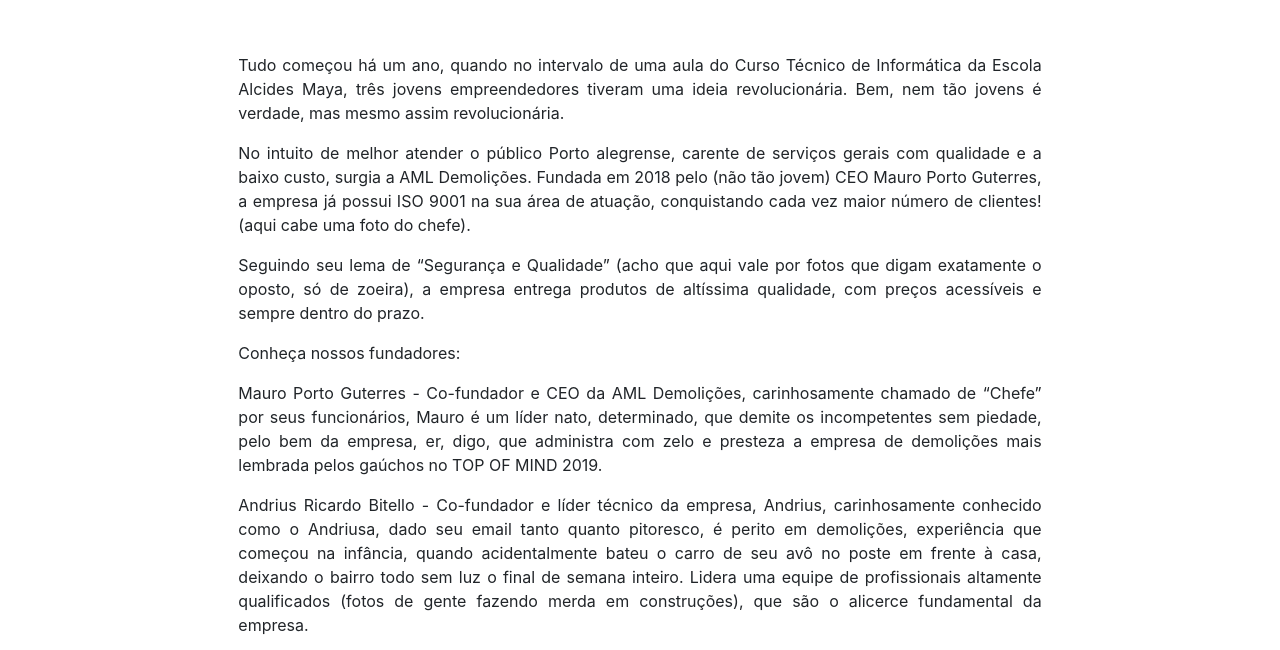
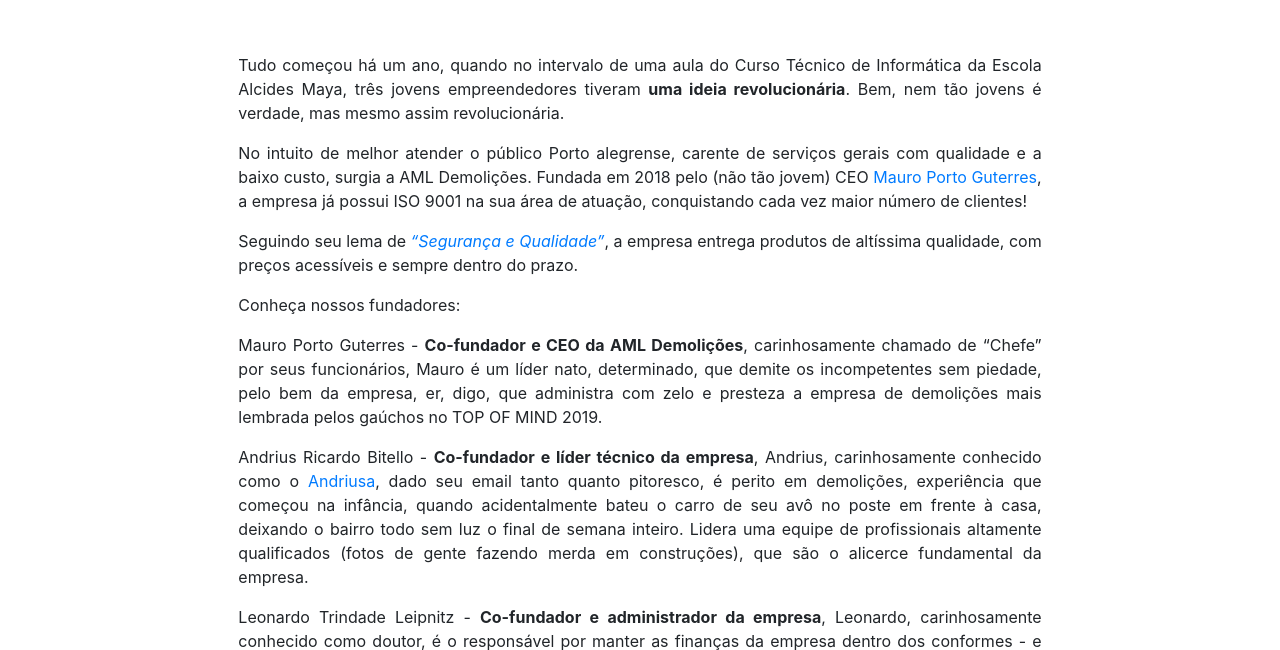
Before and after one commit to MauroTi/SiteAML, a plain HTML site: page quem_somos.html in a window 1280 px wide. Shown: the part 155-805 px from the top of the page. Drawn offline with nearby package versions, Linux system fonts and the light colour scheme.

Commit message:
atualizado quem_somos.html

```diff
--- a/quem_somos.html
+++ b/quem_somos.html
@@ -45,19 +45,19 @@
     <br>
     <br>
     <div class="col-sm-8" align="justify">
-      <p>Tudo começou há um ano, quando no intervalo de uma aula do Curso Técnico de Informática da Escola Alcides Maya, três jovens empreendedores tiveram uma ideia revolucionária. Bem, nem tão jovens é verdade, mas mesmo assim revolucionária.</p>
+      <p>Tudo começou há um ano, quando no intervalo de uma aula do Curso Técnico de Informática da Escola Alcides Maya, três jovens empreendedores tiveram <b>uma ideia revolucionária</b>. Bem, nem tão jovens é verdade, mas mesmo assim revolucionária.</p>
 
-      <p>No intuito de melhor atender o público Porto alegrense, carente de serviços gerais com qualidade e a baixo custo, surgia a AML Demolições. Fundada em 2018 pelo (não tão jovem) CEO Mauro Porto Guterres, a empresa já possui ISO 9001 na sua área de atuação, conquistando cada vez maior número de clientes! (aqui cabe uma foto do chefe).</p>
+  <p>No intuito de melhor atender o público Porto alegrense, carente de serviços gerais com qualidade e a baixo custo, surgia a AML Demolições. Fundada em 2018 pelo (não tão jovem) CEO <a href="https://www.facebook.com/mauro4879" target="_blank">Mauro Porto Guterres</a>, a empresa já possui ISO 9001 na sua área de atuação, conquistando cada vez maior número de clientes!</p>
 
-      <p>Seguindo seu lema de “Segurança e Qualidade” (acho que aqui vale por fotos que digam exatamente o oposto, só de zoeira), a empresa entrega produtos de altíssima qualidade, com preços acessíveis e sempre dentro do prazo.</p>
+  <p>Seguindo seu lema de <a href="https://ultimosegundo.ig.com.br/brasil/2016-10-18/acidente-obras-metro-sp-inocentados-reus.html"><i>“Segurança e Qualidade”</i></a>, a empresa entrega produtos de altíssima qualidade, com preços acessíveis e sempre dentro do prazo.</p>
 
-      <p>Conheça nossos fundadores:</p>
+  <p>Conheça nossos fundadores:</p>
 
-      <p>Mauro Porto Guterres - Co-fundador e CEO da AML Demolições, carinhosamente chamado de “Chefe” por seus funcionários, Mauro é um líder nato, determinado, que demite os incompetentes sem piedade, pelo bem da empresa, er, digo, que administra com zelo e presteza a empresa de demolições mais lembrada pelos gaúchos no TOP OF MIND 2019.</p>
+  <p>Mauro Porto Guterres - <b>Co-fundador e CEO da AML Demolições</b>, carinhosamente chamado de “Chefe” por seus funcionários, Mauro é um líder nato, determinado, que demite os incompetentes sem piedade, pelo bem da empresa, er, digo, que administra com zelo e presteza a empresa de demolições mais lembrada pelos gaúchos no TOP OF MIND 2019.</p>
 
-      <p>Andrius Ricardo Bitello - Co-fundador e líder técnico da empresa, Andrius, carinhosamente conhecido como o Andriusa, dado seu email tanto quanto pitoresco, é perito em demolições, experiência que começou na infância, quando acidentalmente bateu o carro de seu avô no poste em frente à casa, deixando o bairro todo sem luz o final de semana inteiro. Lidera uma equipe de profissionais altamente qualificados (fotos de gente fazendo merda em construções), que são o alicerce fundamental da empresa.</p>
+  <p>Andrius Ricardo Bitello - <b>Co-fundador e líder técnico da empresa</b>, Andrius, carinhosamente conhecido como o <a href="https://www.facebook.com/andrius.bitello" target="_blank">Andriusa</a>, dado seu email tanto quanto pitoresco, é perito em demolições, experiência que começou na infância, quando acidentalmente bateu o carro de seu avô no poste em frente à casa, deixando o bairro todo sem luz o final de semana inteiro. Lidera uma equipe de profissionais altamente qualificados (fotos de gente fazendo merda em construções), que são o alicerce fundamental da empresa.</p>
 
-      <p>Leonardo Trindade Leipnitz - Co-fundador e administrador da empresa, Leonardo, carinhosamente conhecido como doutor, é o responsável por manter as finanças da empresa dentro dos conformes - e dos limites legais para empréstimos - na esperança que o negócio decole. Pra sorte dele decolou, e hoje se pode dizer que sua administração “deu certo”. Pura sorte!</p>
+  <p>Leonardo Trindade Leipnitz - <b>Co-fundador e administrador da empresa</b>, Leonardo, carinhosamente conhecido como doutor, é o responsável por manter as finanças da empresa dentro dos conformes - e dos limites legais para empréstimos - na esperança que o negócio decole. Pra sorte dele decolou, e hoje se pode dizer que sua administração “deu certo”. Pura sorte! <a href="https://www.linkedin.com/in/leonardo-leipnitz-b83a34174/" target="_blank">Linkedin</a></p>
 
 
 
```
